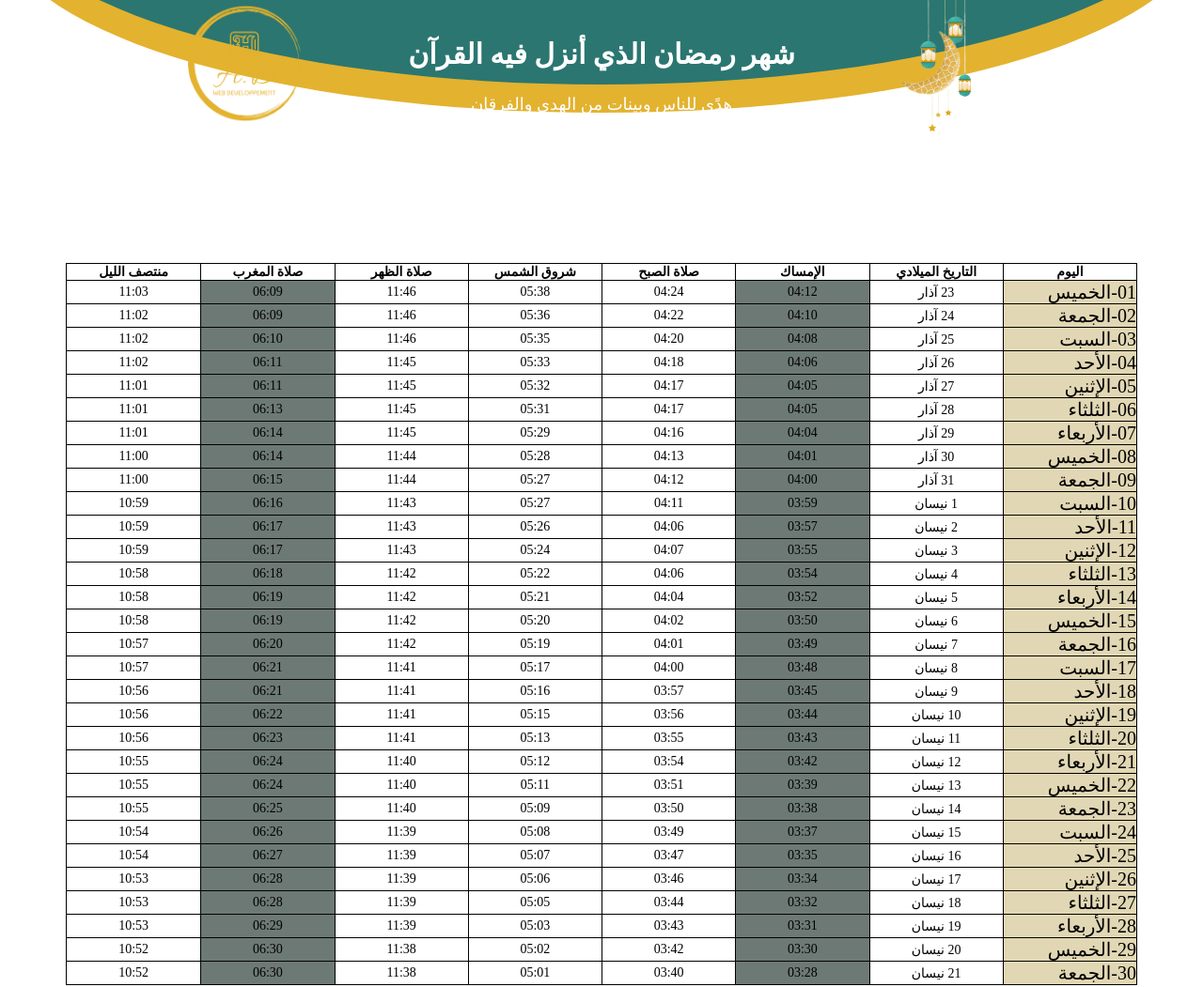
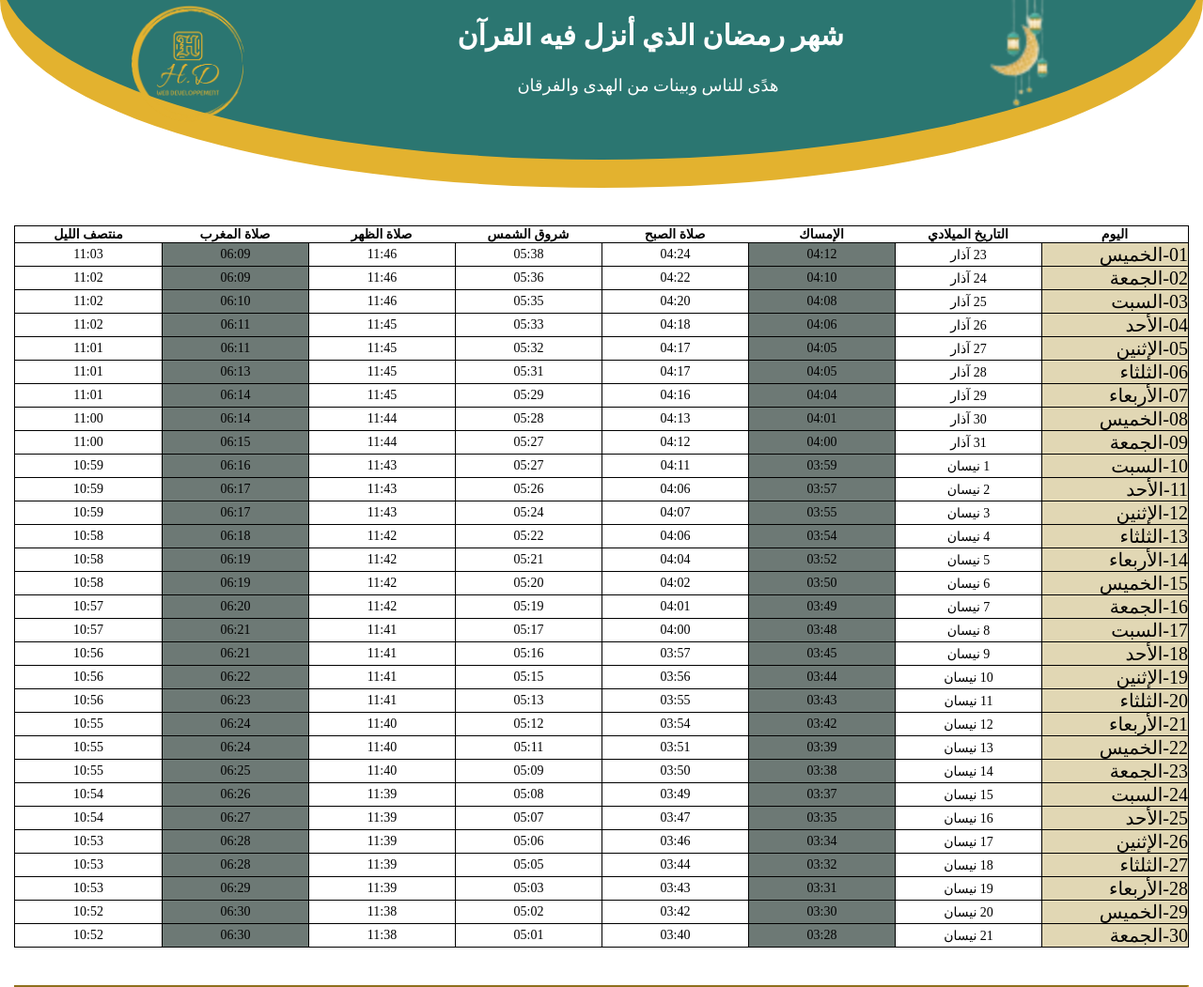
Before and after one commit to SounaDiab/Ramadan-Shedule, a plain HTML site: page index.html in a window 1280 px wide. Shown: the top 1051 px of the page at 94% size. Drawn offline with Linux system fonts and the light colour scheme; a web font is replaced by a local one.

Commit message:
Add files via upload

```diff
--- a/index.html
+++ b/index.html
@@ -11,15 +11,10 @@
     <link rel="stylesheet" href="./sass/css/style.css">
   </head>
   <body>
-    <div class="header-landing">
-      <div class="heading">
-        <div class="container"><img class="logo" src="./images/logo.png" alt="my-logo">
-          <h1>شهر رمضان الذي أنزل فيه القرآن</h1>
-          <p>هدًى للناس وبينات من الهدى والفرقان </p><img class="img" src="./images/head-1.jpg" alt="">
-        </div>
-      </div>
-      <div class="landing">
-        <div class="main-landing"></div>
+    <div class="header">
+      <div class="heading"><img class="logo" src="./images/logo.png" alt="my-logo">
+        <h1>شهر رمضان الذي أنزل فيه القرآن</h1>
+        <p>هدًى للناس وبينات من الهدى والفرقان </p><img class="img" src="./images/head-1-1.png" alt="">
       </div>
     </div>
     <div class="table">
--- a/sass/css/style.scss
+++ b/sass/css/style.scss
@@ -5,4 +5,3 @@
 @import "../helpers-sass/mounasabat";
 @import "../helpers-sass/notes";
 @import "../helpers-sass/footer";
-@import "../helpers-sass/grid";
--- a/sass/helpers-sass/_globale.scss
+++ b/sass/helpers-sass/_globale.scss
@@ -6,18 +6,8 @@
 }
 
 .container{
-    // width: 992px;
     padding-left: 15px;
     padding-right: 15px;
     margin-left: auto;
     margin-right: auto;
-    @media #{$minSmall} {
-        width: 750px;
-    }
-    @media #{$minMedium} {
-        width: 970px;
-    }
-    @media #{$minLarge} {
-        width: 1170px;
-    }
 }
--- a/sass/helpers-sass/_header.scss
+++ b/sass/helpers-sass/_header.scss
@@ -1,88 +1,86 @@
 @import "../helpers-sass/variables";
 
 
-.header-landing{
+.header{
     height: 200px;
     margin-bottom: 40px;
+    overflow: hidden;
     .heading{
         position: relative;
-        margin: 40px 0;
+        background-color: $second-color;
+        width: 100%;
+        height: 400px;
+        border-radius: 50%;
+        z-index: -1;
+        top: -100%;
+        @media #{$maxMobile}{
+            height: 300px;
+            top: -40%;
+            border-radius: 0;
+        }
+        &::before{
+            content: "";
+            background-color: $main-color;
+            width: 100%;
+            height: 400px;
+            position: absolute;
+            top: -30px;
+            border-radius: 50%;
+            z-index: -2;
+            display: block;
+            @media #{$maxMobile}{
+                height: 300px;
+                border-radius: 0;
+            }
+        }
         .logo{
             width: 120px;
-            position: absolute;
-            top: -40px;
-            left: 200px;
+            position: relative;
+            top: 200px;
+            left: 140px;
             @media #{$maxMobile}{
                 width: 80px;
                 left: 0;
+                top: 80px;
             }
         }
         h1{
             color: #fff;
             position: absolute;
-            left: 50%;
-            transform: translateX(-50%);
+            left: 38%;
+            top: 55%;
             font-family: 'Gulzar', serif;
             font-size: 30px;
             text-align: right;
             @media #{$maxMobile}{
-                font-size: 16px;
+                font-size: 20px;
+                left: 27%;
+                top: 55%;
             }
         }
         p{
             color: #fff;
             position: absolute;
-            left: 50%;
-            transform: translateX(-50%);
+            left: 43%;
             font-family: 'Gulzar', serif;
-            top: 60px;
+            top: 70%;
             font-size: 18px;
             @media #{$maxMobile}{
                 font-size: 14px;
+                top: 70%;
+                left: 32%;
             }
         }
         .img{
             position: absolute;
-            right: 200px;
-            top: -40px;
-            width: 150px;
+            top: 50%;
+            right: 10%;
+            width: 120px;
             @media #{$maxMobile}{
-                right: -30px;
+                right: -10%;
+                top: 80px;
                 width: 120px;
             }
         }
     }
-    .landing{
-        .main-landing{
-            background-color: $second-color;
-            width: 100%;
-            height: 400px;
-            position: absolute;
-            top: -35%;
-            // left: -20px;
-            border-radius: 55%;
-            z-index: -1;
-            @media #{$maxMobile}{
-                height: 500px;
-                top: -40%;
-                border-radius: 0;
-            }
-            &::after{
-                content: "";
-                background-color: $main-color;
-                width: 100%;
-                height: 400px;
-                position: absolute;
-                top: -30px;
-                // left: -20px;
-                border-radius: 50%;
-                z-index: -2;
-                display: block;
-                @media #{$maxMobile}{
-                    height: 500px;
-                    border-radius: 0;
-                }
-            }
-        }
-    }
 }
--- a/sass/helpers-sass/_table.scss
+++ b/sass/helpers-sass/_table.scss
@@ -17,9 +17,6 @@
 
         .head-1{
             width: (100% / 8);
-            &:not(:last-child){
-                border-left: 1px solid black;
-            }
         }
     }
     .box-body{
@@ -47,7 +44,7 @@
                 justify-content: start;
                 font-size: 20px;
                 @media #{$maxMobile} {
-                    font-size: 10px;
+                    font-size: 9px;
                 }
             }
             &:nth-child(3),
```
Also changed, not shown: images/head-1-1.png (added), sass/css/style.css, 2 other files.
